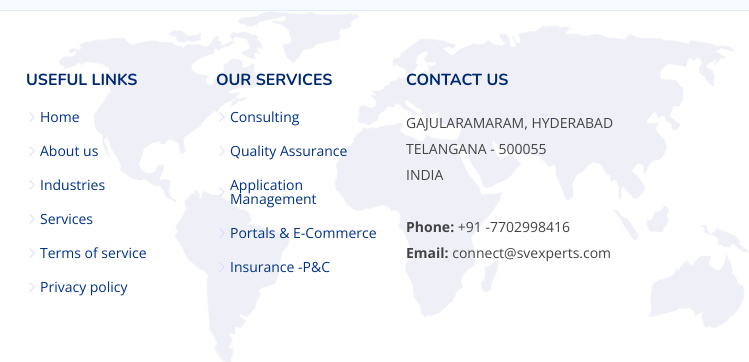
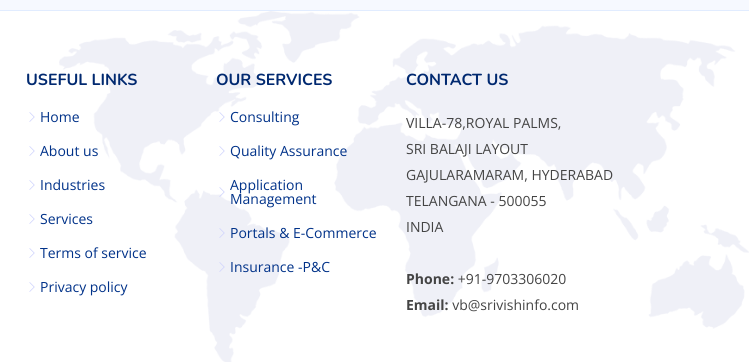
Before and after one commit to srivishinfo/srivishinfo, a plain HTML site: page index.html in a window 1280 px wide. Shown: the part 8204-8566 px from the top of the page, 531-1280 px from the left. Drawn offline with nearby package versions, Linux system fonts and the light colour scheme.

Commit message:
Update index.html

```diff
--- a/index.html
+++ b/index.html
@@ -1160,12 +1160,13 @@
 
           <div class="col-lg-3 col-md-12 footer-contact text-center text-md-start">
             <h4>Contact Us</h4>
-            <p>
+            <p>VILLA-78,ROYAL PALMS,<br>
+              SRI BALAJI LAYOUT<br>
               GAJULARAMARAM, HYDERABAD <br>
               TELANGANA - 500055<br>
               INDIA <br><br>
-              <strong>Phone:</strong> +91 -7702998416<br>
-              <strong>Email:</strong> connect@svexperts.com<br>
+              <strong>Phone:</strong> +91-9703306020<br>
+              <strong>Email:</strong> vb@srivishinfo.com<br>
             </p>
 
           </div>
```
